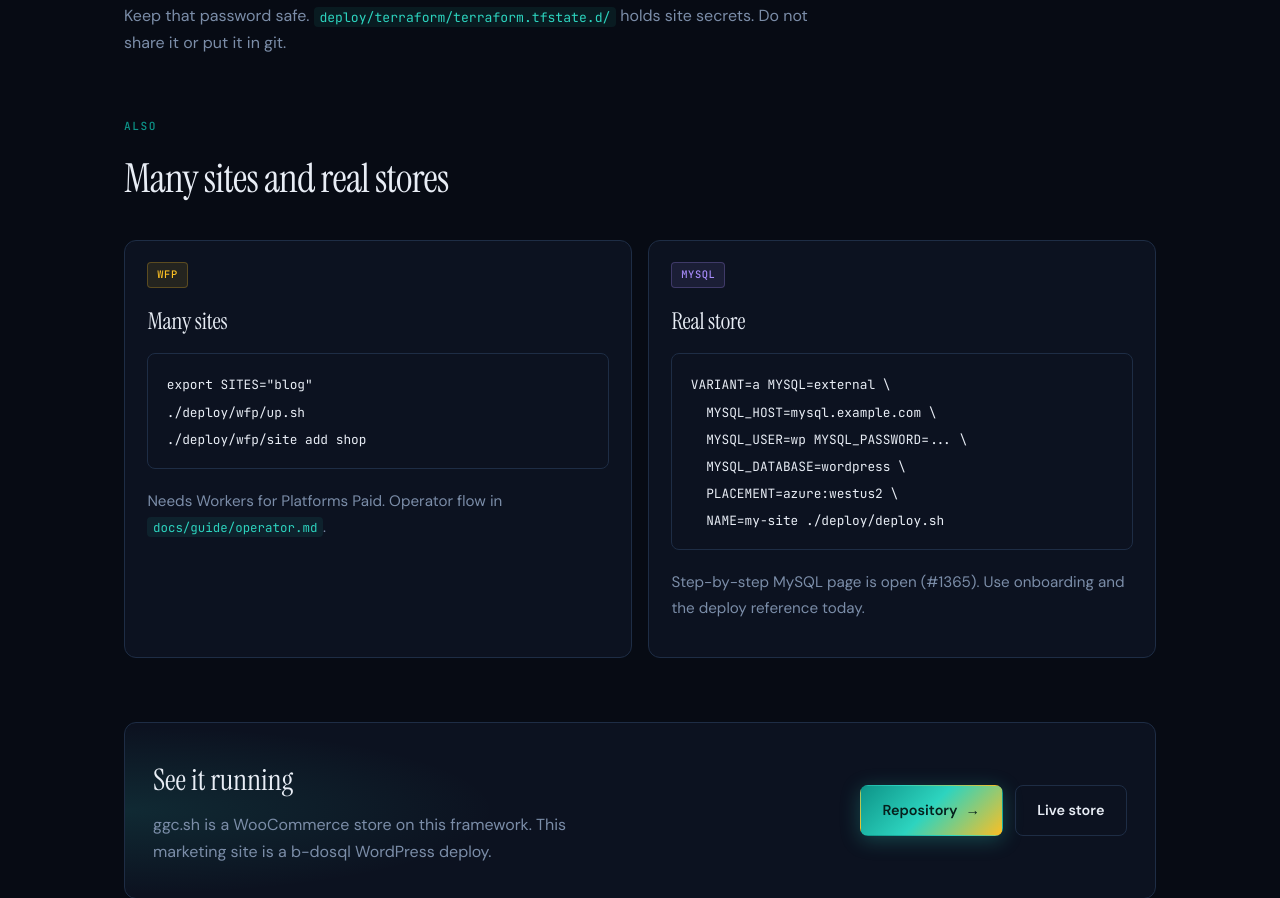
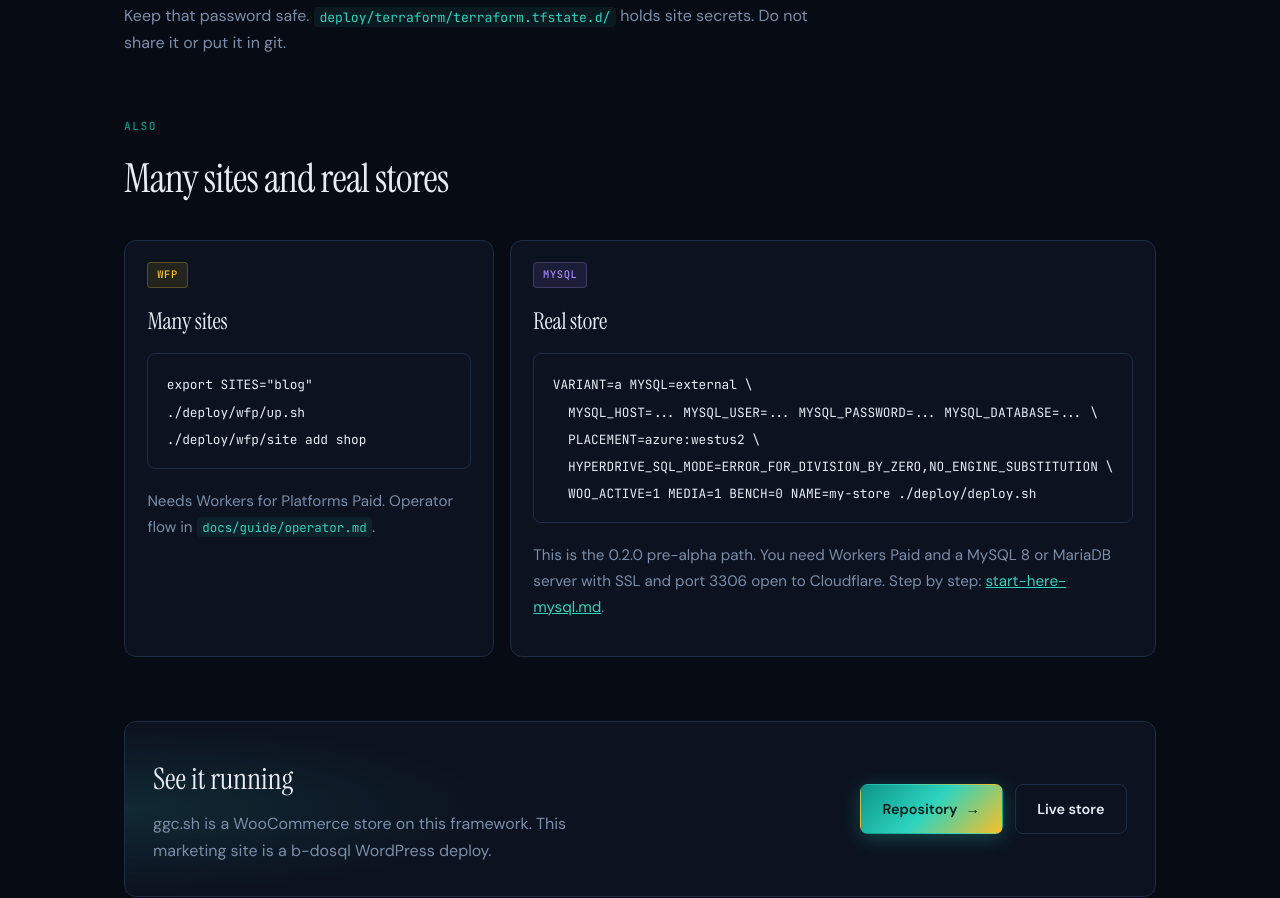
Before and after one commit to skyphusion-labs/pagefeather-dev, a WordPress theme: template wp-content/themes/pagefeather-site/page-get-started.php in a window 1280 px wide. Shown: the part 1381-2279 px from the top of the page. Run offline with PHP 8.4 and a stand-in for WordPress, Linux system fonts and the light colour scheme; the site name, menu and one post (Sample post) are stand-ins, and other content is empty.

Commit message:
docs(site): Pagefeather 0.2.0 pre-alpha release (#10)
The 0.2.0 release (2026-11-28) shipped. The site still said the MySQL start page was open and carried older approach A figures.

Files: front-page.php, page-get-started.php, page-limits.php, llms.txt


Claude-Session: https://claude.ai/code/session_01RwnkZD1krYUSLbm6QFh3UD

Co-authored-by: Claude Opus 5.5 <noreply@anthropic.com>

```diff
--- a/wp-content/themes/pagefeather-site/front-page.php
+++ b/wp-content/themes/pagefeather-site/front-page.php
@@ -13,12 +13,14 @@ $mark = get_template_directory_uri() . '/assets/img/mark.svg';
 		<p class="hero-eyebrow">Skyphusion Labs / open source</p>
 		<h1>WordPress on Cloudflare.<br><em>In your account.</em></h1>
 		<p class="hero-lede">Pagefeather runs WordPress and WooCommerce on Cloudflare Workers. You keep the tokens, the data, and the bill. There is no hosted funnel and no upsell.</p>
+		<p class="hero-lede"><strong>0.2.0 is out (pre-alpha, 2026-11-28).</strong> It is for outside testers on the MySQL path. Test with it. Do not run a real shop on it yet. <a href="https://github.com/skyphusion-labs/pagefeather/releases/tag/v0.2.0" rel="noopener noreferrer">Release notes</a>.</p>
 		<div class="hero-actions">
 			<a class="btn btn--primary" href="/get-started/">Get started <span class="btn-arrow" aria-hidden="true">→</span></a>
 			<a class="btn btn--ghost" href="/limits/">Read the limits</a>
 			<a class="btn btn--ghost" href="https://github.com/skyphusion-labs/pagefeather" rel="noopener noreferrer">GitHub</a>
 		</div>
 		<dl class="hero-stats">
+			<div class="stat"><dt>Release</dt><dd>0.2.0</dd></div>
 			<div class="stat"><dt>License</dt><dd>GPL-2.0</dd></div>
 			<div class="stat"><dt>Price</dt><dd>$0</dd></div>
 			<div class="stat"><dt>Hosted?</dt><dd>No</dd></div>
--- a/wp-content/themes/pagefeather-site/llms.txt
+++ b/wp-content/themes/pagefeather-site/llms.txt
@@ -4,6 +4,8 @@
 > Open source. No hosted funnel. You keep the tokens, the data, and the bill.
 
 ## Product
+- Release: 0.2.0 (pre-alpha, 2026-11-28), for testers on approach A: https://github.com/skyphusion-labs/pagefeather/releases/tag/v0.2.0
+- MySQL start page: https://github.com/skyphusion-labs/pagefeather/blob/v0.2.0/docs/guide/start-here-mysql.md
 - Site: https://www.pagefeather.dev/
 - Engine source: https://github.com/skyphusion-labs/pagefeather
 - Marketing theme: https://github.com/skyphusion-labs/pagefeather-dev
--- a/wp-content/themes/pagefeather-site/page-get-started.php
+++ b/wp-content/themes/pagefeather-site/page-get-started.php
@@ -79,12 +79,11 @@ terraform output -raw admin_password</code></pre>
 				<div class="card-meta"><span class="pill pill--violet">MySQL</span></div>
 				<h3>Real store</h3>
 				<pre class="code-block" style="margin-top:0.75rem;"><code>VARIANT=a MYSQL=external \
-  MYSQL_HOST=mysql.example.com \
-  MYSQL_USER=wp MYSQL_PASSWORD=... \
-  MYSQL_DATABASE=wordpress \
+  MYSQL_HOST=... MYSQL_USER=... MYSQL_PASSWORD=... MYSQL_DATABASE=... \
   PLACEMENT=azure:westus2 \
-  NAME=my-site ./deploy/deploy.sh</code></pre>
-				<p>Step-by-step MySQL page is open (#1365). Use onboarding and the deploy reference today.</p>
+  HYPERDRIVE_SQL_MODE=ERROR_FOR_DIVISION_BY_ZERO,NO_ENGINE_SUBSTITUTION \
+  WOO_ACTIVE=1 MEDIA=1 BENCH=0 NAME=my-store ./deploy/deploy.sh</code></pre>
+				<p>This is the 0.2.0 pre-alpha path. You need Workers Paid and a MySQL 8 or MariaDB server with SSL and port 3306 open to Cloudflare. Step by step: <a href="https://github.com/skyphusion-labs/pagefeather/blob/v0.2.0/docs/guide/start-here-mysql.md" rel="noopener noreferrer">start-here-mysql.md</a>.</p>
 			</article>
 		</div>
 	</section>
```
Also changed, not shown: wp-content/themes/pagefeather-site/page-limits.php (+7 -3 lines).
